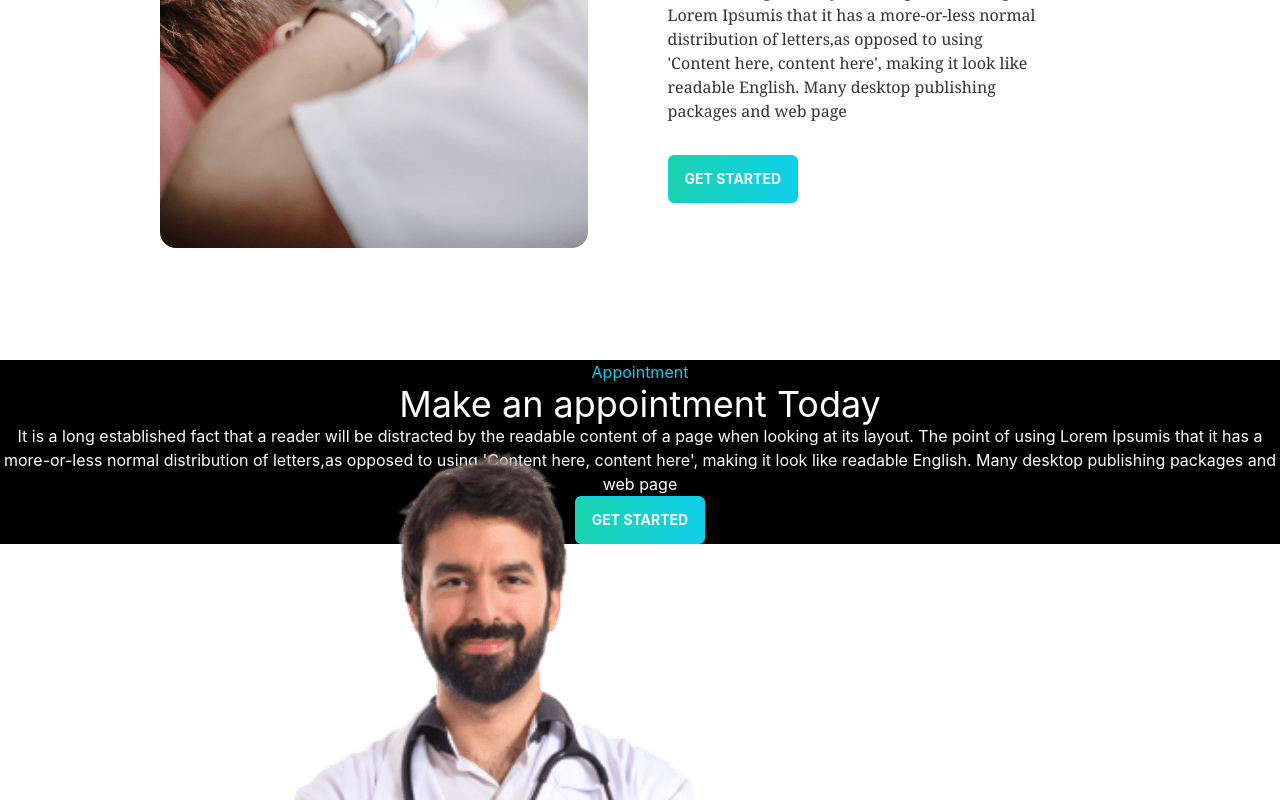
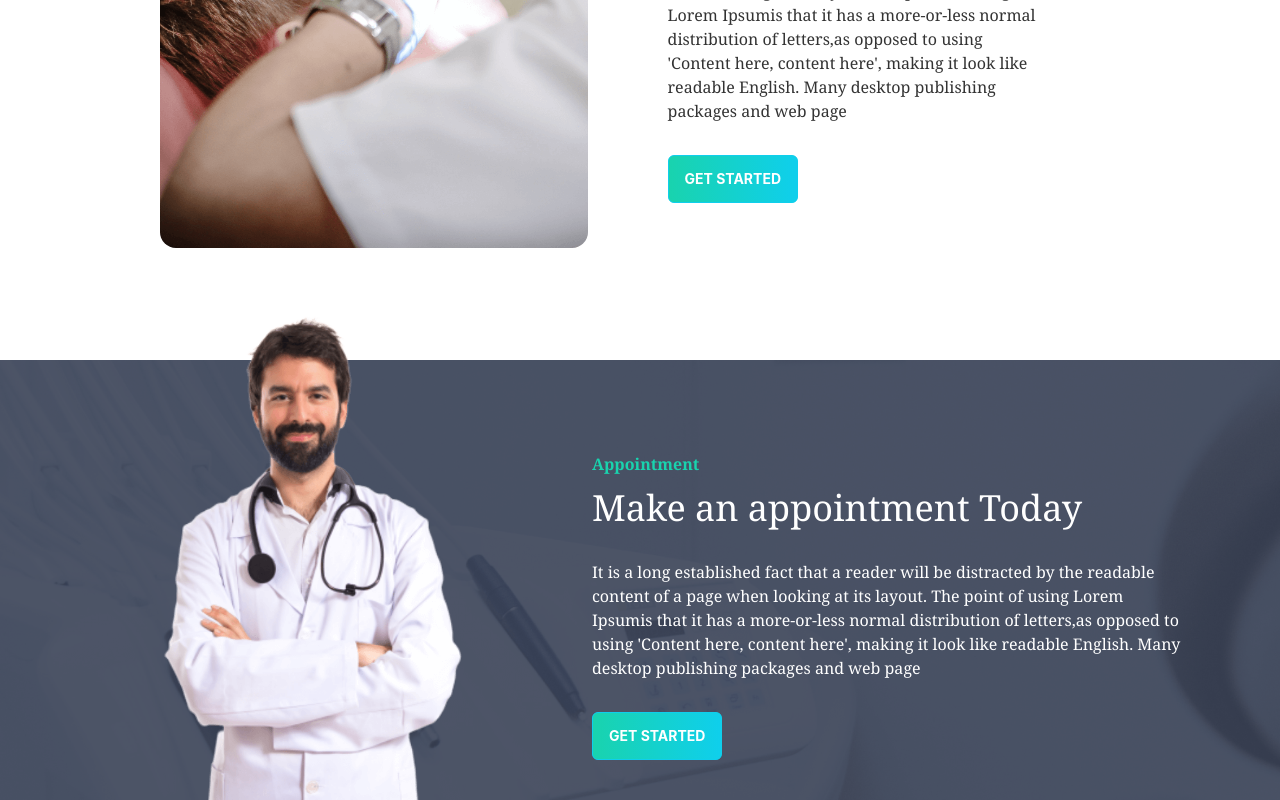
Before and after one commit to CodeWithShamim/doctors-portal-client, a React (Create React App) app: page / in a window 1280 px wide. Shown: the part 2000-2800 px from the top of the page. Built offline with nearby package versions, Linux system fonts and the light colour scheme.

Commit message:
appoinment updated

```diff
--- a/src/components/Home/Appointment .js
+++ b/src/components/Home/Appointment .js
@@ -1,16 +1,29 @@
 import React from "react";
 import doctor from "../../images/doctor.png";
+import appointment from "../../images/appointment.png";
+import PrimaryButton from "../Shared/PrimaryButton";
 
 const Appointment = () => {
   return (
-    <section className="my-12 bg-black text-white flex items-center content-center relative">
-      <div>
-        <img className="absolute top-0" src={doctor} alt="doctor" />
+    <section
+      style={{ background: `url(${appointment})` }}
+      className="my-6 bg-black text-white flex items-center content-center"
+    >
+      {/* ________left side______ */}
+      <div className="flex-1 hidden md:block">
+        <img className="lg:mt-[-100px]" src={doctor} alt="doctor" />
       </div>
-      <div>
-        <p>
-          <h4 className="text-primary">Appointment</h4>
-          <h2 className="text-4xl">Make an appointment Today</h2>
+
+      {/* _______right side______ */}
+      <div className="text-left flex-1 md:mr-6 lg:mr-24">
+        <h4 className="text-secondary text-md font-serif font-semibold">
+          Appointment
+        </h4>
+        <h2 className="md:text-2xl lg:text-4xl pt-3 font-serif">
+          Make an appointment Today
+        </h2>
+
+        <p className=" md:py-4 lg:py-8 font-serif">
           It is a long established fact that a reader will be distracted by the
           readable content of a page when looking at its layout. The point of
           using Lorem Ipsumis that it has a more-or-less normal distribution of
@@ -18,9 +31,8 @@ const Appointment = () => {
           look like readable English. Many desktop publishing packages and web
           page
         </p>
-        <button className="btn btn-primary text-white font-bold rounded-md bg-gradient-to-r from-secondary to-primary">
-          Get Started
-        </button>
+        {/* ------add btn------- */}
+        <PrimaryButton>Get started</PrimaryButton>
       </div>
     </section>
   );
--- a/src/components/Home/Banner.js
+++ b/src/components/Home/Banner.js
@@ -1,5 +1,6 @@
 import React from "react";
 import chair from "../../images/chair.png";
+import PrimaryButton from "../Shared/PrimaryButton";
 
 const Banner = () => {
   return (
@@ -19,9 +20,8 @@ const Banner = () => {
               industry. Lorem Ipsum has been the industry's standard dummy text
               ever since the.
             </p>
-            <button className="btn btn-primary text-white font-bold rounded-md bg-gradient-to-r from-secondary to-primary">
-              Get Started
-            </button>
+            {/* ------add btn------- */}
+            <PrimaryButton>Get started</PrimaryButton>
           </div>
         </div>
       </div>
--- a/src/components/Home/Services/Services.js
+++ b/src/components/Home/Services/Services.js
@@ -1,6 +1,7 @@
 import React from "react";
 import Service from "./Service";
 import treatment from "../../../images/treatment.png";
+import PrimaryButton from "../../Shared/PrimaryButton";
 
 const Services = () => {
   return (
@@ -32,9 +33,8 @@ const Services = () => {
             here', making it look like readable English. Many desktop publishing
             packages and web page
           </p>
-          <button className="btn btn-primary text-white font-bold rounded-md bg-gradient-to-r from-secondary to-primary">
-            Get Started
-          </button>
+          {/* ------add btn------- */}
+          <PrimaryButton>Get started</PrimaryButton>
         </div>
         {/* ______treatment banner section end */}
       </div>
--- /dev/null
+++ b/src/components/Shared/PrimaryButton.js
@@ -0,0 +1,12 @@
+import React from "react";
+const PrimaryButton = ({ children }) => {
+  return (
+    <div>
+      <button className="btn btn-primary text-white font-bold rounded-md bg-gradient-to-r from-secondary to-primary">
+        {children}
+      </button>
+    </div>
+  );
+};
+
+export default PrimaryButton;
```
